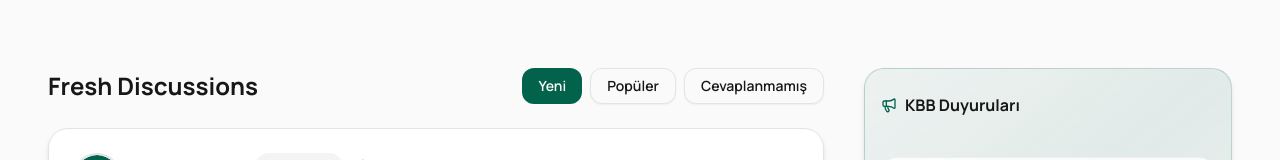
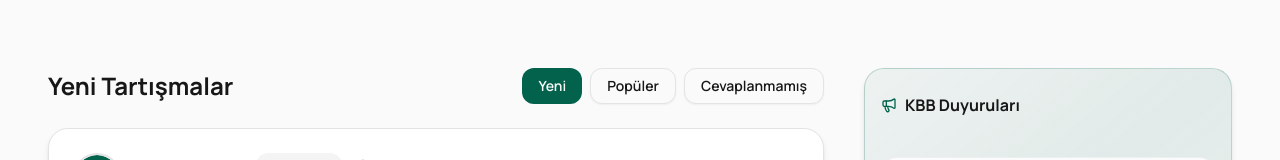
Before and after one commit to dogancanyildiz/wikonya, a Next.js app in the folder frontend/: page / in a window 1280 px wide. Shown: the part 712-872 px from the top of the page. Built offline with nearby package versions, Linux system fonts and the light colour scheme; no server answers.

Commit message:
refactor(ui): update Turkish translations and improve component comments

```diff
--- a/frontend/components/features/discovery/konya-discovery-page.tsx
+++ b/frontend/components/features/discovery/konya-discovery-page.tsx
@@ -223,7 +223,7 @@ export function KonyaDiscoveryPage() {
         </div>
       </section>
 
-      {/* FAQ Section - Fresh Discussions Format */}
+      {/* FAQ Section - Yeni Tartışmalar Formatı */}
       <section>
         <div className="flex flex-col sm:flex-row items-start sm:items-center justify-between gap-4 mb-6">
           <h2 className="font-[Manrope] font-bold text-foreground text-xl sm:text-2xl">
@@ -403,7 +403,7 @@ function RouteCard({ route }: {
   )
 }
 
-// FAQ Card Component - Fresh Discussions Format
+// FAQ Card Component - Yeni Tartışmalar Formatı
 function FAQCard({ faq }: {
   faq: {
     id: number
--- a/frontend/components/features/home/discussion-feed.tsx
+++ b/frontend/components/features/home/discussion-feed.tsx
@@ -289,7 +289,7 @@ export const DiscussionFeed = memo(function DiscussionFeed({ onNavigateToTopic }
   return (
     <section>
       <div className="flex flex-col sm:flex-row items-start sm:items-center justify-between gap-4 mb-6">
-        <h2 className="font-[Manrope] font-bold text-foreground text-xl sm:text-2xl">Fresh Discussions</h2>
+        <h2 className="font-[Manrope] font-bold text-foreground text-xl sm:text-2xl">Yeni Tartışmalar</h2>
         <div className="flex items-center gap-2 flex-wrap">
           <Button className="bg-primary text-primary-foreground hover:bg-primary/90 font-[Manrope] font-semibold">
             Yeni
--- a/frontend/components/features/social/social-hero.tsx
+++ b/frontend/components/features/social/social-hero.tsx
@@ -17,7 +17,7 @@ export function SocialHero() {
   const [isVoteModalOpen, setIsVoteModalOpen] = useState(false)
   const [selectedVenueId, setSelectedVenueId] = useState<number | null>(null)
 
-  // Trending venues with their actual IDs from venue-grid
+  // Trend olan mekanlar ve venue-grid'deki gerçek ID'leri
   const trendingVenues = [
     { id: 5, name: "Okuma Odası Kitap Cafe", category: "Ders Çalışma", visitors: "245" },
     { id: 1, name: "Meram Kıraathanesi", category: "Kahve & Tatlı", visitors: "189" },
@@ -97,7 +97,7 @@ export function SocialHero() {
         </div>
       </div>
 
-      {/* Right Side - Top 3 Trending */}
+      {/* Sağ Taraf - En Çok Trend Olan 3 Mekan */}
       <Card className="bg-card rounded-xl shadow-md dark:shadow-lg border border-border h-[400px] sm:h-[500px] flex flex-col">
         <CardContent className="p-6 sm:p-8 flex flex-col flex-1">
           <div className="flex items-center gap-2 mb-4 sm:mb-6">
--- a/frontend/components/layout/sidebar.tsx
+++ b/frontend/components/layout/sidebar.tsx
@@ -65,7 +65,7 @@ export function Sidebar({}: SidebarProps = {}) {
       {/* KBB Announcements */}
       <KBBAnnouncements />
 
-      {/* Popular Comments */}
+      {/* Popüler Yorumlar */}
       <Card className="rounded-xl shadow-md border border-border">
         <CardHeader className="pb-3">
           <CardTitle className="flex items-center gap-2 text-base">
--- a/frontend/components/mobile/mobile-bottom-nav.tsx
+++ b/frontend/components/mobile/mobile-bottom-nav.tsx
@@ -23,7 +23,7 @@ export function MobileBottomNav({ activeTab, onNavigate }: MobileBottomNavProps)
   const isActive = (itemId: string, href: string) => {
     if (activeTab) return activeTab === itemId
     if (itemId === "home") return pathname === "/"
-    if (itemId === "trending") return pathname === "/" // Trending de ana sayfada
+    if (itemId === "trending") return pathname === "/" // Trend ana sayfada
     if (itemId === "create") return pathname?.startsWith("/topic/new")
     if (itemId === "search") return pathname?.startsWith("/search")
     if (itemId === "profile") return pathname?.startsWith("/dashboard")
--- a/frontend/components/mobile/mobile-home-page.tsx
+++ b/frontend/components/mobile/mobile-home-page.tsx
@@ -98,7 +98,7 @@ export function MobileHomePage({ onNavigateToTopic }: MobileHomePageProps) {
       <MobileNavbar />
       <MobileSearchBar />
 
-      {/* Trending Section */}
+      {/* Trend Bölümü */}
       <div className="px-4 py-4">
         <div className="flex items-center gap-2 mb-4">
           <h2 className="font-[Manrope] text-foreground font-bold text-base sm:text-lg">
```
Also changed, not shown: frontend/app/search/page.tsx (+4 -4 lines).
